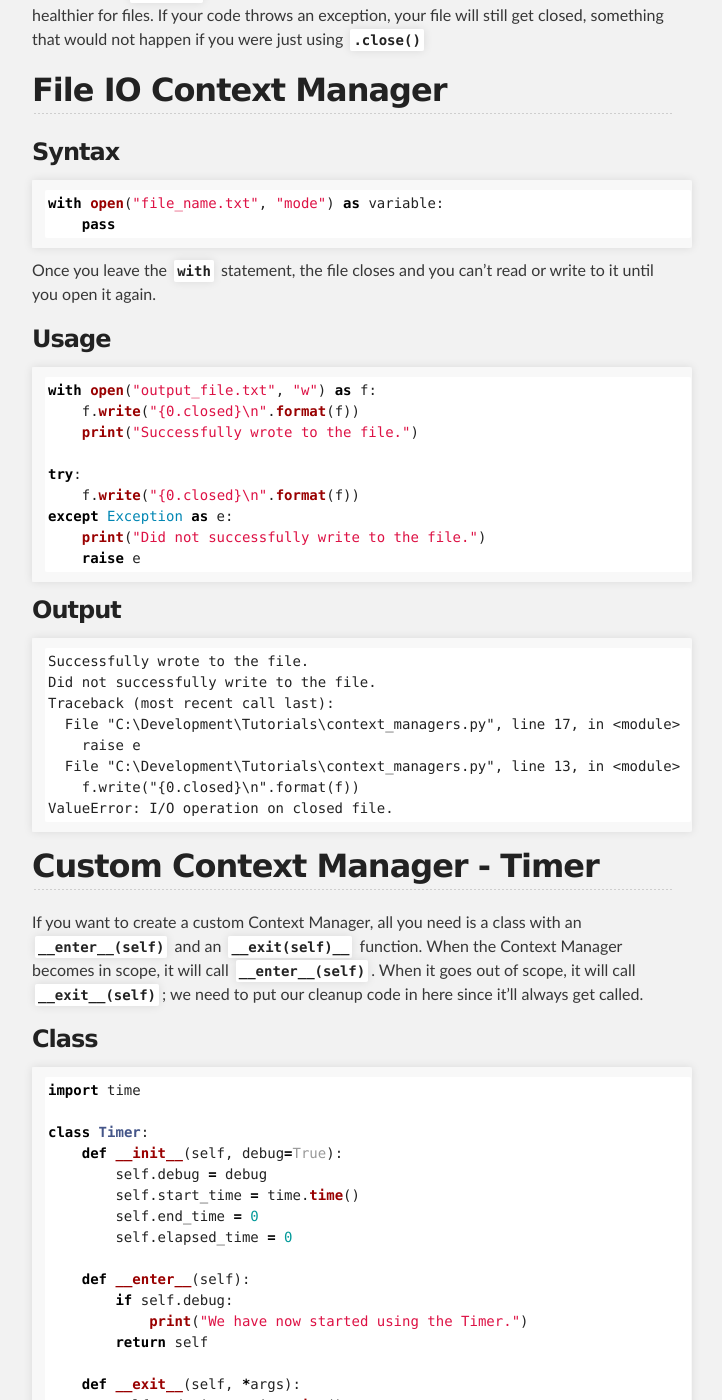
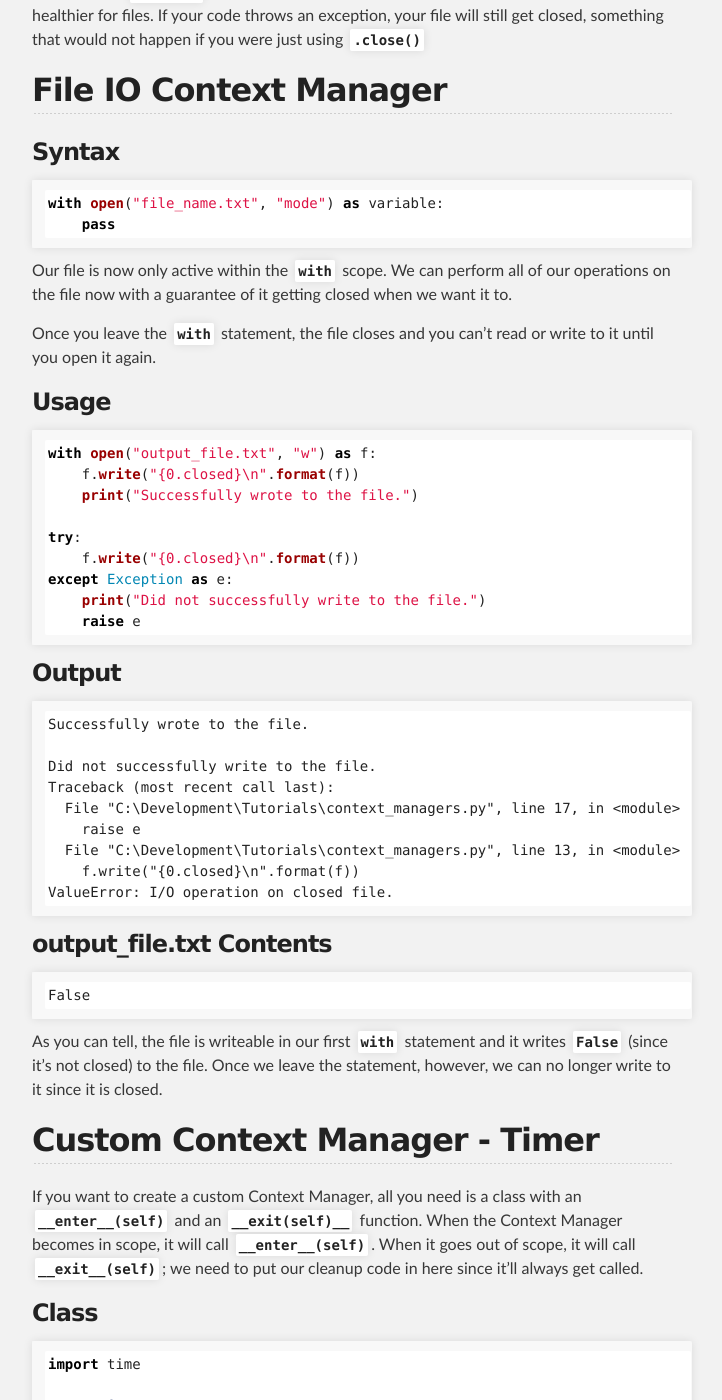
Before and after one commit to pythonforalayman/pythonforalayman.github.io, a Jekyll site: the page built from _posts/2017-03-03-context-managers.markdown, in a window 1280 px wide and 1400 px high, scrolled down 393 px. Shown: the whole window, without its empty margins (288-1010 px from the left). Built offline with Jekyll 4.4.1, drawn with Linux system fonts in a browser that asks for light colours.

Commit message:
Further file explanation

````diff
--- a/_posts/2017-03-03-context-managers.markdown
+++ b/_posts/2017-03-03-context-managers.markdown
@@ -14,6 +14,8 @@ A ContextManager only keeps the object active in its scope. You can create custo
 with open("file_name.txt", "mode") as variable:
     pass
 ```
+
+Our file is now only active within the **`with`** scope. We can perform all of our operations on the file now with a guarantee of it getting closed when we want it to.
 
 Once you leave the **`with`** statement, the file closes and you can't read or write to it until you open it again.
 
@@ -35,6 +37,7 @@ except Exception as e:
 ### Output
 ```
 Successfully wrote to the file.
+
 Did not successfully write to the file.
 Traceback (most recent call last):
   File "C:\Development\Tutorials\context_managers.py", line 17, in <module>
@@ -43,6 +46,13 @@ Traceback (most recent call last):
     f.write("{0.closed}\n".format(f))
 ValueError: I/O operation on closed file.
 ```
+
+### output_file.txt Contents
+```
+False
+```
+
+As you can tell, the file is writeable in our first **`with`** statement and it writes **`False`** (since it's not closed) to the file. Once we leave the statement, however, we can no longer write to it since it is closed.
 
 ## Custom Context Manager - Timer
 
````
